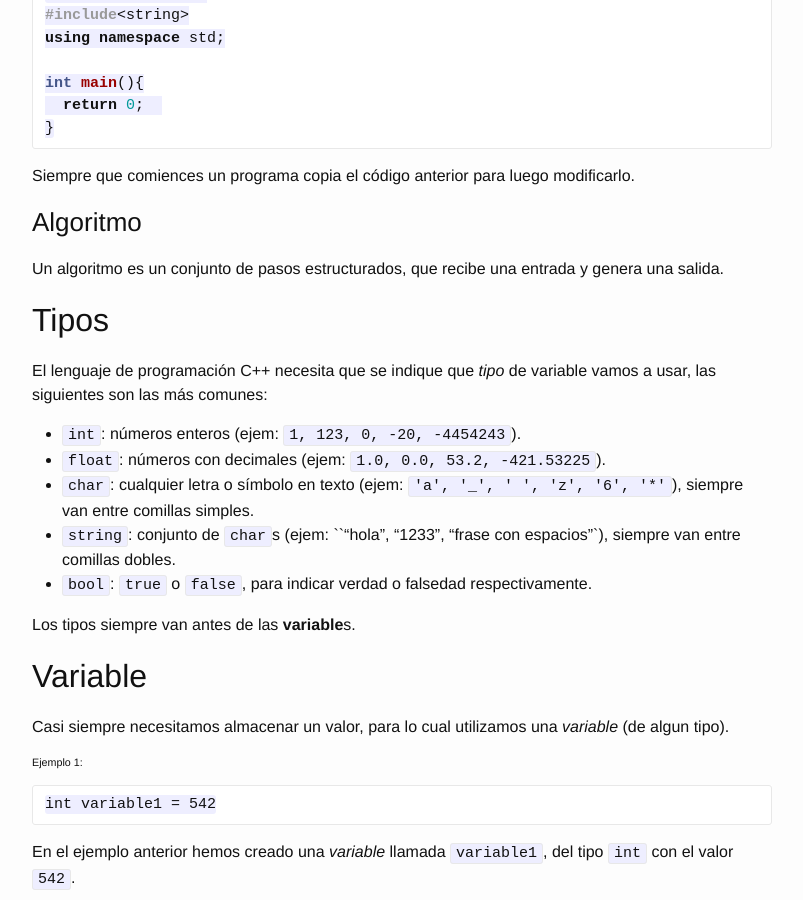
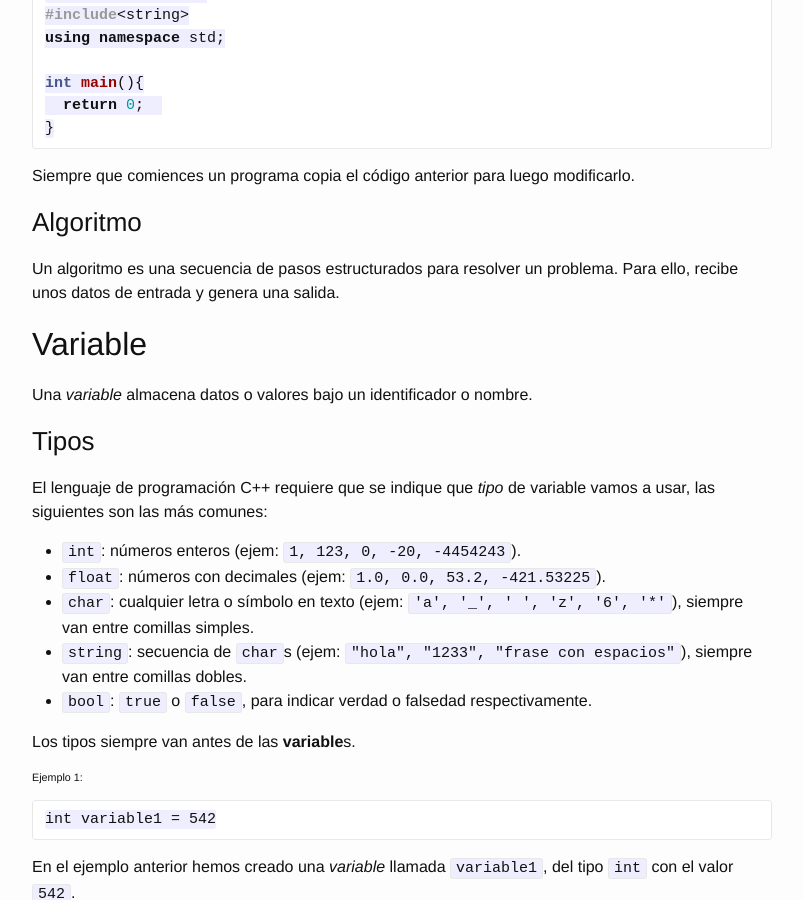
Before and after one commit to cs-ucsp/cep-problems, a Jekyll site: the page built from students-guide.md, in a window 1280 px wide and 900 px high, scrolled down 1139 px. Shown: the whole window, without its empty margins (238-1041 px from the left). Built offline with Jekyll 4.4.1, drawn with Linux system fonts in a browser that asks for light colours; Markdown is read by kramdown in place of the engine named in the settings; some of the changed text lies outside the part shown.

Commit message:
improvements on definitions of algorithm, variable & operators

```diff
--- a/students-guide.md
+++ b/students-guide.md
@@ -54,23 +54,24 @@ int main(){
 Siempre que comiences un programa copia el código anterior para luego modificarlo.
 
 ### Algoritmo
-Un algoritmo es un conjunto de pasos estructurados, que recibe una entrada y genera una salida.
 
+Un algoritmo es una secuencia de pasos estructurados para resolver un problema. Para ello, recibe unos datos de entrada y genera una salida.
 
-## Tipos
-El lenguaje de programación C++ necesita que se indique que _tipo_ de variable vamos a usar, las siguientes son las más comunes:
+## Variable
+
+Una _variable_ almacena datos o valores bajo un identificador o nombre.
+
+### Tipos
+
+El lenguaje de programación C++ requiere que se indique que _tipo_ de variable vamos a usar, las siguientes son las más comunes:
 
 - `int`: números enteros (ejem: `1, 123, 0, -20, -4454243`).
 - `float`: números con decimales (ejem: `1.0, 0.0, 53.2, -421.53225`).
 - `char`: cualquier letra o símbolo en texto (ejem: `'a', '_', ' ', 'z', '6', '*'`), siempre van entre comillas simples.
-- `string`: conjunto de `char`s (ejem: ``"hola", "1233", "frase con espacios"`), siempre van entre comillas dobles.
+- `string`: secuencia de `char`s (ejem: `"hola", "1233", "frase con espacios"`), siempre van entre comillas dobles.
 - `bool`: `true` o `false`, para indicar verdad o falsedad respectivamente.
 
 Los tipos siempre van antes de las **variable**s.
-
-## Variable
-
-Casi siempre necesitamos almacenar un valor, para lo cual utilizamos una _variable_ (de algun tipo).
 
 ###### Ejemplo 1:
 
```
Also changed, not shown: other parts of students-guide.md (+2 -2 lines).
